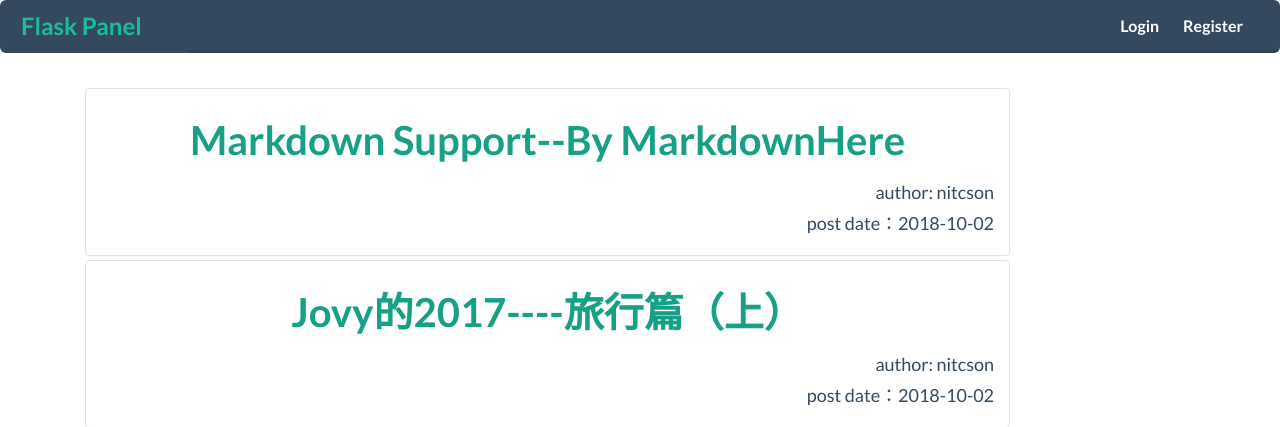
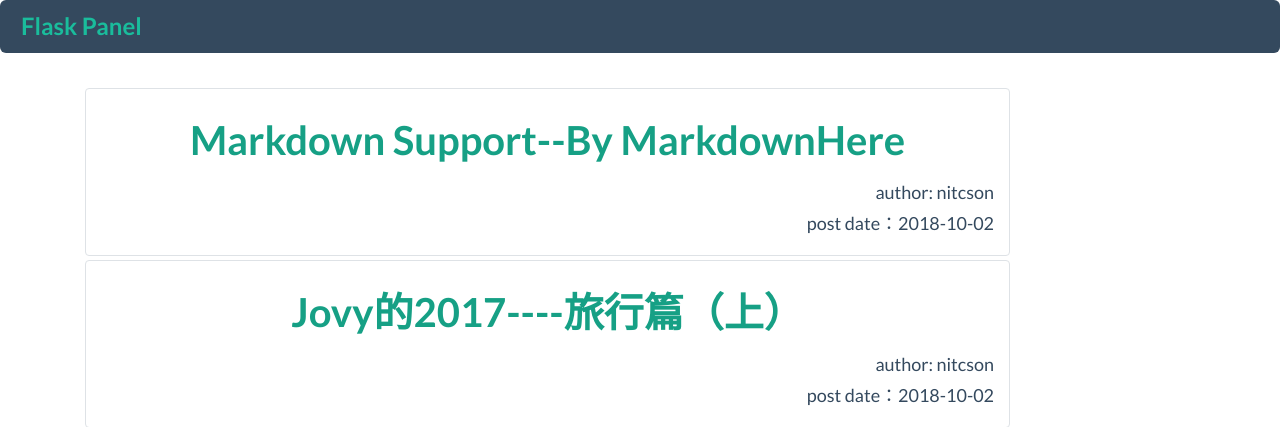
Before and after one commit to PJovy/Flask_Panel, a Flask app: page / in a window 1280 px wide. Shown: the top 427 px of the page. Run offline with Flask 2, Linux system fonts and the light colour scheme; data comes from the database, SQL or seed files in the repository; some libraries are stand-ins or nearby versions.

Commit message:
stash login and register

```diff
--- a/flaskpanel/templates/layout.html
+++ b/flaskpanel/templates/layout.html
@@ -23,15 +23,15 @@
     <a class="navbar-brand mr-4" href="/">Flask Panel</a>
     <button type="button" class="navbar-toggler" data-toggle="collapse" data-target="#navbar-collapse-01"></button>
     <div class="collapse navbar-collapse" id="navbar-collapse-01">
-      <ul class="nav navbar-nav ml-auto mr-2">
-        {% if current_user.is_authenticated %}
-          <li><a class="nav-item nav-link mr-2" href="{{ url_for('logout') }}">Logout</a></li>
-          <li><a class="nav-item nav-link" href="{{ url_for('userpanel', username=current_user.username) }}">{{ current_user.username }}</a></li>
-        {% else %}
-          <li><a class="nav-item nav-link mr-2" href="{{ url_for('login') }}">Login</a></li>
-          <li><a class="nav-item nav-link" href="{{ url_for('register') }}">Register</a></li>
-        {% endif %}
-      </ul>
+{#      <ul class="nav navbar-nav ml-auto mr-2">#}
+{#        {% if current_user.is_authenticated %}#}
+{#          <li><a class="nav-item nav-link mr-2" href="{{ url_for('logout') }}">Logout</a></li>#}
+{#          <li><a class="nav-item nav-link" href="{{ url_for('userpanel', username=current_user.username) }}">{{ current_user.username }}</a></li>#}
+{#        {% else %}#}
+{#          <li><a class="nav-item nav-link mr-2" href="{{ url_for('login') }}">Login</a></li>#}
+{#          <li><a class="nav-item nav-link" href="{{ url_for('register') }}">Register</a></li>#}
+{#        {% endif %}#}
+{#      </ul>#}
     </div>
   </nav>
 </header>
```
